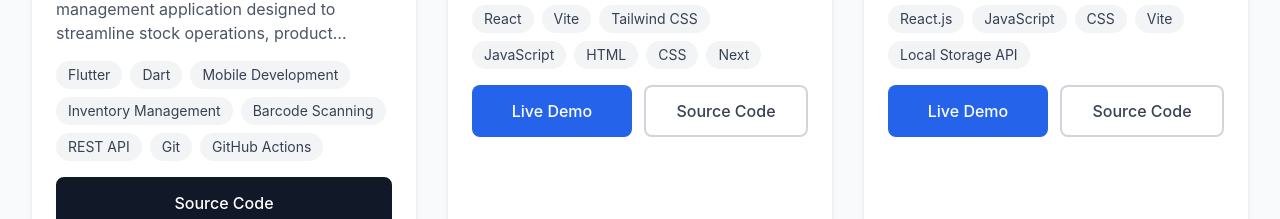
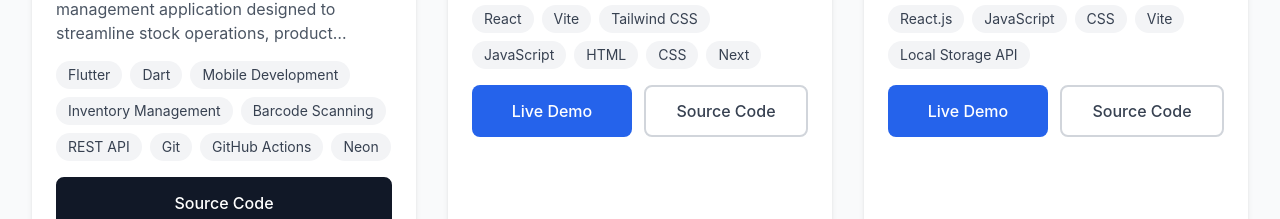
Before and after one commit to Foam-01/Portfolio, a React (Vite) app: page / in a window 1280 px wide. Shown: the part 8135-8354 px from the top of the page. Built offline with nearby package versions, Linux system fonts and the light colour scheme.

Commit message:
feat: add "Neon" project to the projects list

```diff
--- a/src/data/projects.ts
+++ b/src/data/projects.ts
@@ -164,6 +164,7 @@ export const projects: Project[] = [
     "REST API",
     "Git",
     "GitHub Actions",
+    "Neon",
   ],
   imageUrl: "/images/inventory37.png",
      liveUrl: "",
```
